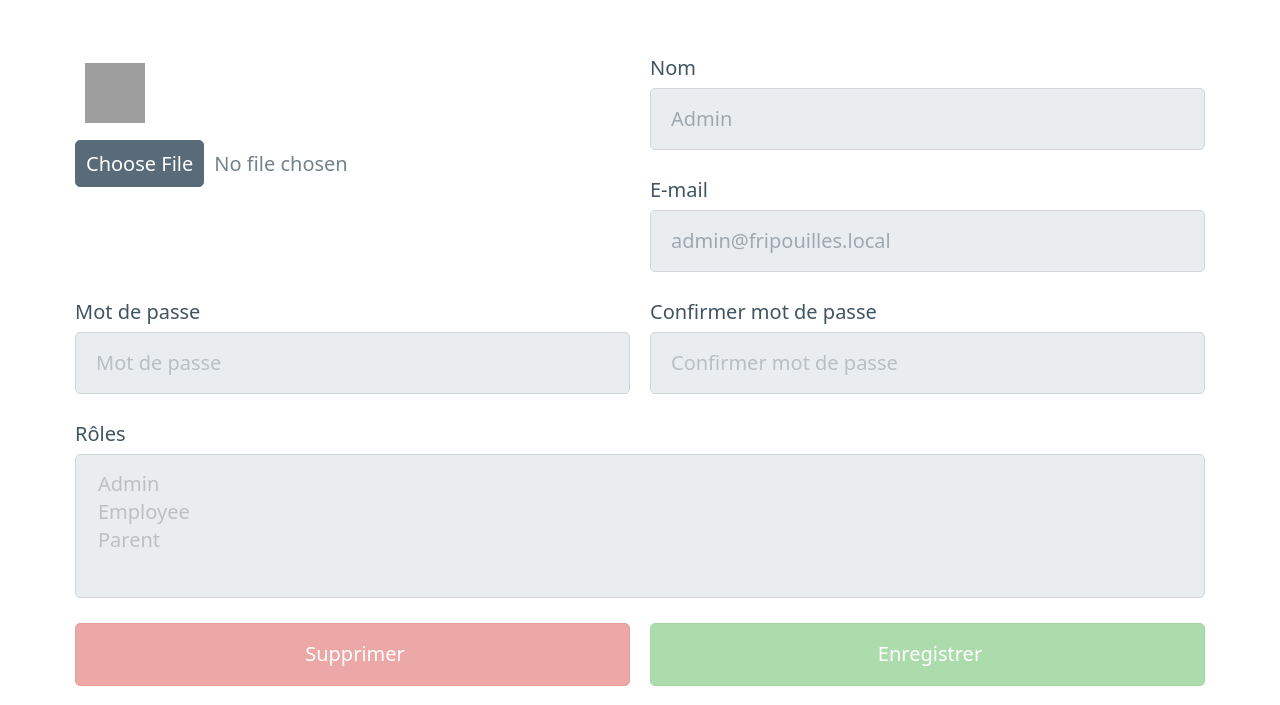
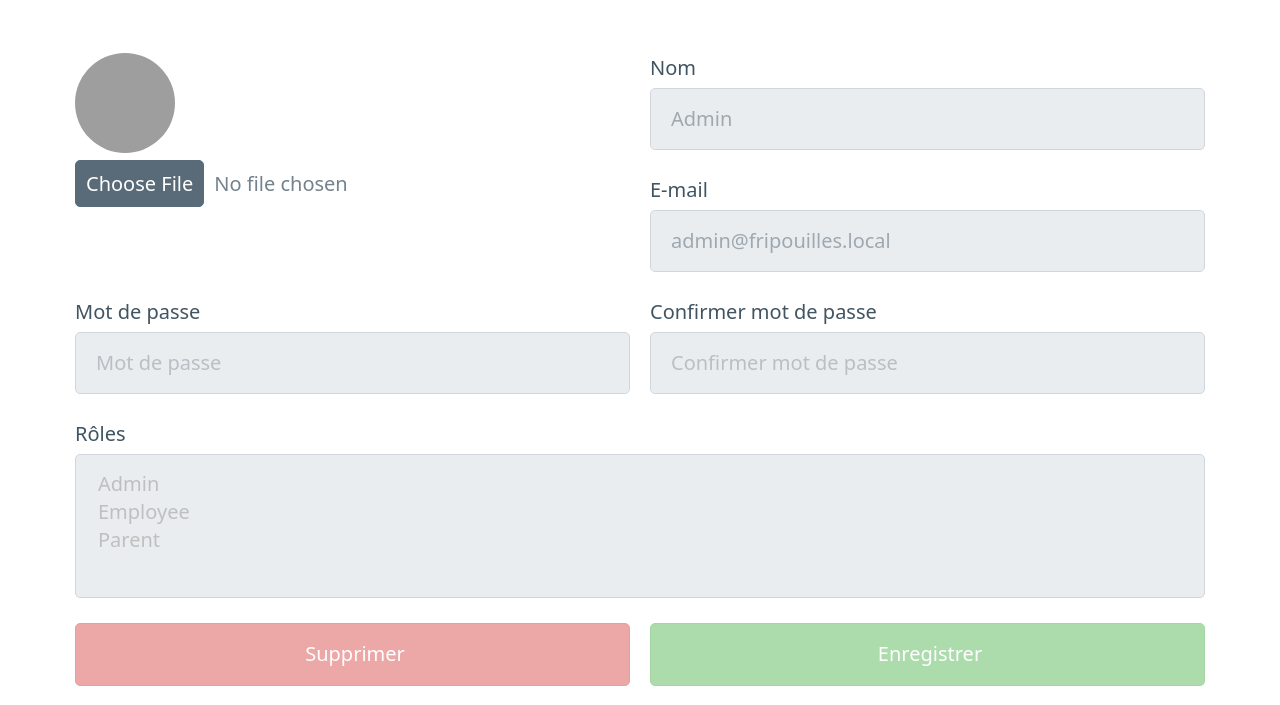
Before and after one commit to Maaaxime/filio, a Laravel app: page /admin/users/1 in a window 1280 px wide. Shown: the part 184-889 px from the top of the page. Run offline with Laravel 8, Linux system fonts and the light colour scheme; a user stored in the database is signed in; data comes from the database, SQL or seed files in the repository; some libraries are stand-ins or nearby versions; grey boxes are pictures that could not be loaded.

Commit message:
Change profile picture to CSS background.

```diff
--- a/app/Http/Controllers/UserController.php
+++ b/app/Http/Controllers/UserController.php
@@ -8,7 +8,9 @@
 use Illuminate\Support\Arr;
 use Illuminate\Support\Facades\DB;
 use Illuminate\Support\Facades\Hash;
+use Illuminate\Support\Facades\Storage;
 use Spatie\Permission\Models\Role;
+use Carbon\Carbon;
 
 class UserController extends Controller
 {
@@ -115,15 +117,24 @@
                 }
 
                 $user = User::find($id);
+                $oldImage = 'public/images/' . $user->image;
+
                 $user->update($input);
                 DB::table('model_has_roles')->where('model_id', $id)->delete();
 
                 $user->assignRole($request->input('roles'));
 
                 if ($request->hasFile('image')) {
-                    $filename = $request->image->getClientOriginalName();
-                    $request->image->storeAs('images', $filename, 'public');
+                    $timestamp = Carbon::now()->isoFormat('YYYYMMDD_HHmmssSS');
+                    $filename = 'User_' . $id . '_ProfilePicture_' . $timestamp . '.' . $request->image->getClientOriginalExtension();
                     $user->update(['image' => $filename]);
+
+                    $request->image->storeAs('images',  $filename, 'public');
+
+                    if(Storage::exists($oldImage)) {
+                        Storage::delete($oldImage);
+                    }
+
                 }
 
                 return redirect()->route('users.index')
--- a/public/css/style.css
+++ b/public/css/style.css
@@ -59,7 +59,8 @@
 }
 
 .img-circle {
-    border-radius: 50%;
+    border-radius:50%;
+    background-size: cover;
 }
 
 .h-10 {
@@ -68,6 +69,14 @@
 
 .w-10 {
     width: 2.5rem;
+}
+
+.h-20 {
+    height: 5rem;
+}
+
+.w-20 {
+    width: 5rem;
 }
 
 table td,
--- a/resources/views/admin/users/edit.blade.php
+++ b/resources/views/admin/users/edit.blade.php
@@ -18,8 +18,7 @@
     <div class="grid">
         <div>
             @if ($user->image)
-                <img class="image rounded-circle" src="{{ asset('/storage/images/' . $user->image) }}"
-                    alt="profile_image" style="width: 80px;height: 80px; padding: 10px; margin: 0px; ">
+            <div class="w-20 h-20 img-circle" style="background-image: url('{{ asset('/storage/images/' . $user->image) }}')"></div>
             @endif
             {{ Form::file('image', null, ['name' => 'image', 'class' => '']) }}
         </div>
--- a/resources/views/admin/users/index.blade.php
+++ b/resources/views/admin/users/index.blade.php
@@ -34,8 +34,8 @@
                         <div class="grid flex items-center">
                             <div class="flex-shrink-0 h-10 w-10">
                                 @if ($user->image)
-                                    <img class="h-10 w-10 img-circle"
-                                        src="{{ asset('/storage/images/' . $user->image) }}">
+                                <div class="w-10 h-10 img-circle" style="background-image: url('{{ asset('/storage/images/' . $user->image) }}')"></div>
+
                                 @endif
                             </div>
                             <div>
```
